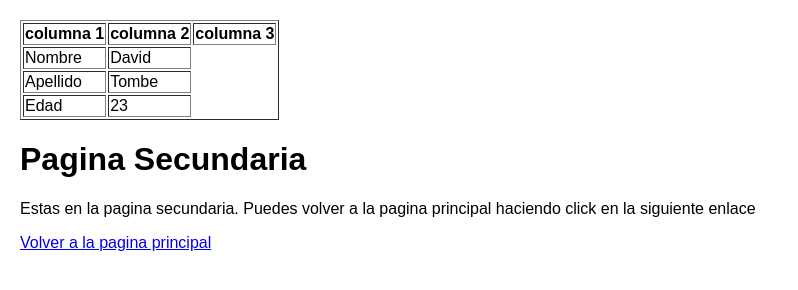
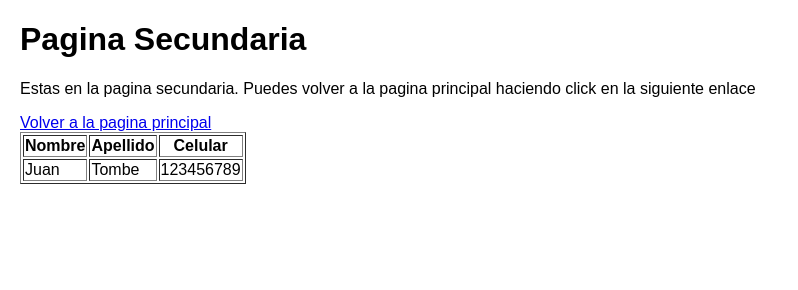
Before and after one commit to JuanDavidTombe/actividad1-juandavid, a plain HTML site: page pagina_secundari.html in a window 1280 px wide. Shown: the whole page, without its empty margins (0-798 px from the left). Drawn offline with Linux system fonts and the light colour scheme.

Commit message:
version 4

```diff
--- a/pagina_secundari.html
+++ b/pagina_secundari.html
@@ -12,29 +12,26 @@
     </style>
 </head>
 <body>
-    <table border="1">
-        <tr>
-            <th>columna 1</th>
-            <th>columna 2</th>
-            <th>columna 3</th>
-        </tr>
-        <tr>
-            <td>Nombre</td>
-            <td>David</td>
-        </tr>
-        <tr>
-            <td>Apellido</td>
-            <td>Tombe</td>
-        </tr>
-        <tr>
-            <td>Edad</td>
-            <td>23</td>
-        </tr>
-    </table>
+
     <h1>Pagina Secundaria</h1>
     <p>Estas en la pagina secundaria. Puedes volver a la pagina principal haciendo click en la
         siguiente enlace</p>
     <a href="index.html">Volver a la pagina principal</a>
 
+    <br>
+
+    <table border="1">
+        <tr>
+            <th>Nombre</th>
+            <th>Apellido</th>
+            <th>Celular</th>
+        </tr>
+        <tr>
+            <td>Juan</td>
+            <td>Tombe</td>
+            <td>123456789</td>
+        </tr>
+    </table>
+
 </body>
 </html>
```
Also changed, not shown: ejercicio3.html (+2 -2 lines), pagina2.html (added, +13 -0 lines).
